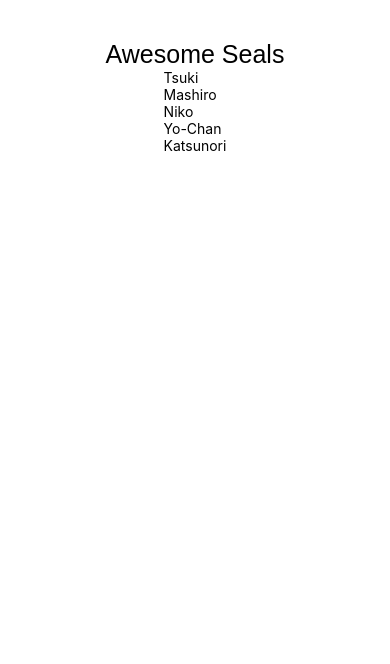
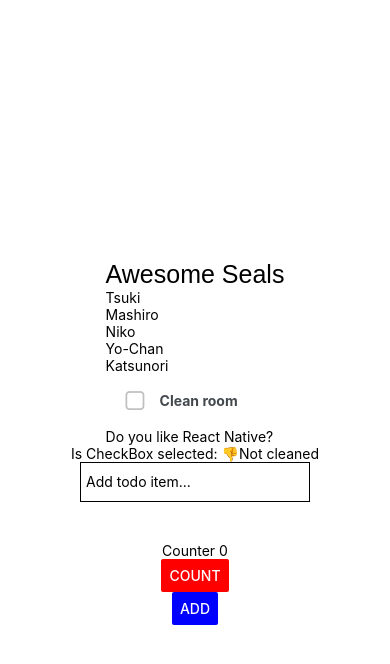
Before and after one commit to valmg11/Todo-List, a React Native app in the folder todo-list/: screen / in a window 390 px wide. Shown: the top 664 px of the page. Built offline with nearby package versions, Linux system fonts and the light colour scheme.

Commit message:
add checkboxes

```diff
--- a/todo-list/App.js
+++ b/todo-list/App.js
@@ -1,53 +1,81 @@
 import { StatusBar } from 'expo-status-bar';
-// import React, {useState, useCallback} from 'react';
-import { StyleSheet, Text, View, FlatList} from 'react-native';
-// import { TextInput } from 'react-native-web';
-// import { CheckBox } from '@rneui/themed';
+import {useState, useCallback} from 'react';
+import { StyleSheet, Text, View, FlatList, Button} from 'react-native';
+import { TextInput } from 'react-native-web';
+import { CheckBox } from '@rneui/themed';
 
 let data = ["Tsuki", "Mashiro", "Niko", "Yo-Chan","Katsunori"];
 
+
 export default function App() {
-  // let [newMenuItem, setNewMenuItem] = useState("");
-  // let [menuItems, setMenuItems] = useState("");
+  const [isSelected, setIsSelected] = useState(false);
 
   // let addMenuItem = useCallback(() => {
   //   console.log("added")
   //   setMenuItems([newMenuItem, ...menuItems])
   // }, [newMenuItem, menuItems])
 
-  // let [counter, setCounter] = useState(0);
+  let [counter, setCounter] = useState(0);
+
+  const [text, setText] = useState('');
+
+
   return (
     <View style={styles.container}>
+      <StatusBar style="auto" />
+
+    <View style={styles.checkboxContainer}>
       <Text style={styles.header}>Awesome Seals</Text>
       <FlatList
       data={data}
       renderItem={({item}) => <Text>{item}</Text>}
       keyExtractor={(index) => index.toString()}
       />
-      <StatusBar style="auto" />
 
+      <CheckBox
+        title="Clean room"
+        checked={isSelected}
+        onPress={() => setIsSelected(!isSelected)}
+      />
+      {/* <CheckBox
+        title="Do homework"
+        checked={isSelected}
+        onPress={() => setIsSelected(!isSelected)}
+      /> */}
+      {/* <CheckBox
+        value={isSelected}
+        onValueChange={setSelected}
+      /> */}
+      <Text style={styles.label}>Do you like React Native?</Text>
+    </View>
+    <Text>Is CheckBox selected: {isSelected ? '👍Cleaned' : '👎Not cleaned'}</Text>
 
-      {/* <TextInput
+      <TextInput
       placeholder="Add todo item..."
+      onChangeText={newText => setText(newText)}
+      defaultValue={text}
       style={{
           height: 40,
           padding: 5,
           marginHorizontal: 8,
           borderWidth: 1,
           marginBottom: 40,
+          background: 'white',
         }}
       />
 
       <Text>Counter {counter}</Text>
-      <Button title="hi" style={[styles.button]}
+
+
+      <Button title="count" style={[styles.button]}
         onPress={() => {setCounter(counter +1), console.log("count")}}
         color="red"></Button>
 
         <Button title="add" style={[styles.button]}
         onPress={() => {
-          addMenuItem(),
-          console.log("addItem")}}
-        color="blue"></Button> */}
+          console.log("addItem", {text})}}
+        color="blue"></Button>
+
     </View>
   );
 }
@@ -55,7 +83,7 @@ export default function App() {
 const styles = StyleSheet.create({
   container: {
     flex: 1,
-    backgroundColor: '#fff',
+    backgroundColor: '#ffffff',
     alignItems: 'center',
     justifyContent: 'center',
     marginTop: 40,
--- a/todo-list/package.json
+++ b/todo-list/package.json
@@ -9,11 +9,12 @@
     "web": "expo start --web"
   },
   "dependencies": {
+    "@expo/vector-icons": "^15.0.2",
     "@rneui/base": "^5.0.0",
     "@rneui/themed": "^5.0.0",
-    "expo": "~55.0.8",
+    "expo": "~55.0.9",
     "expo-status-bar": "~55.0.4",
-    "react": "^19.2.4",
+    "react": "19.2.0",
     "react-dom": "19.2.0",
     "react-native": "0.83.2",
     "react-native-web": "^0.21.0",
```
Also changed, not shown: 1 other file (tests, documents, lock files or other folders).
